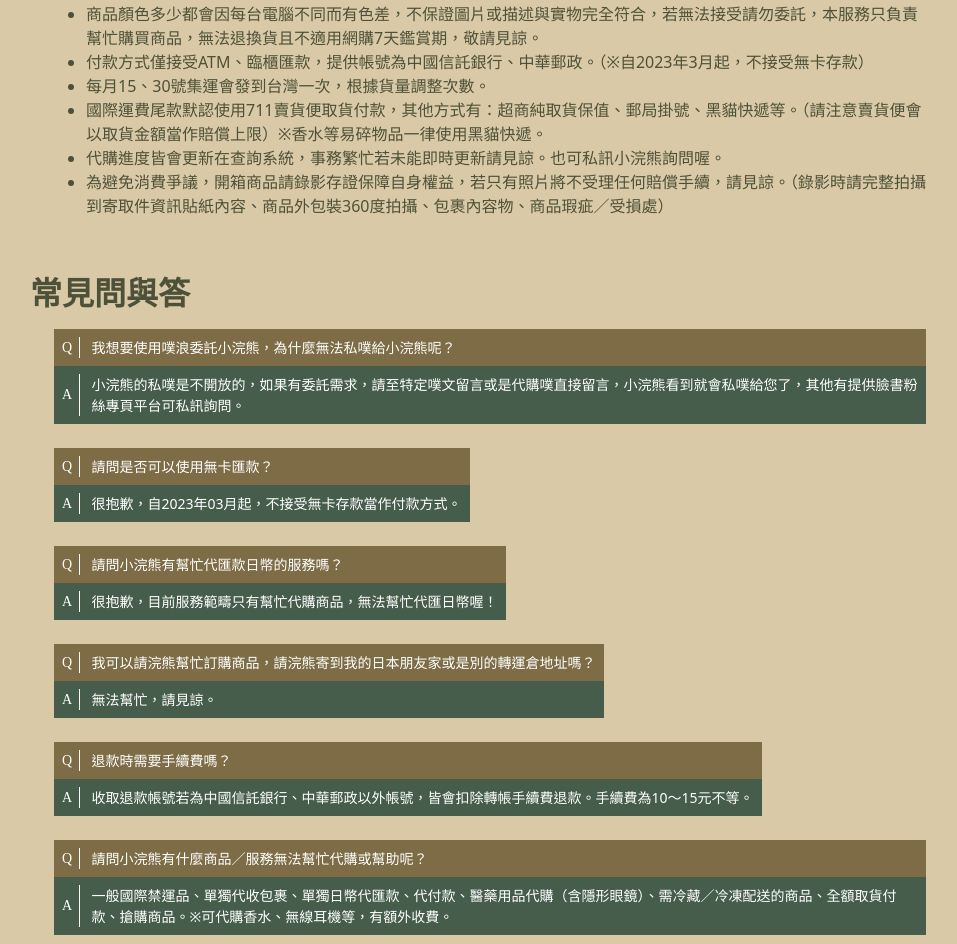
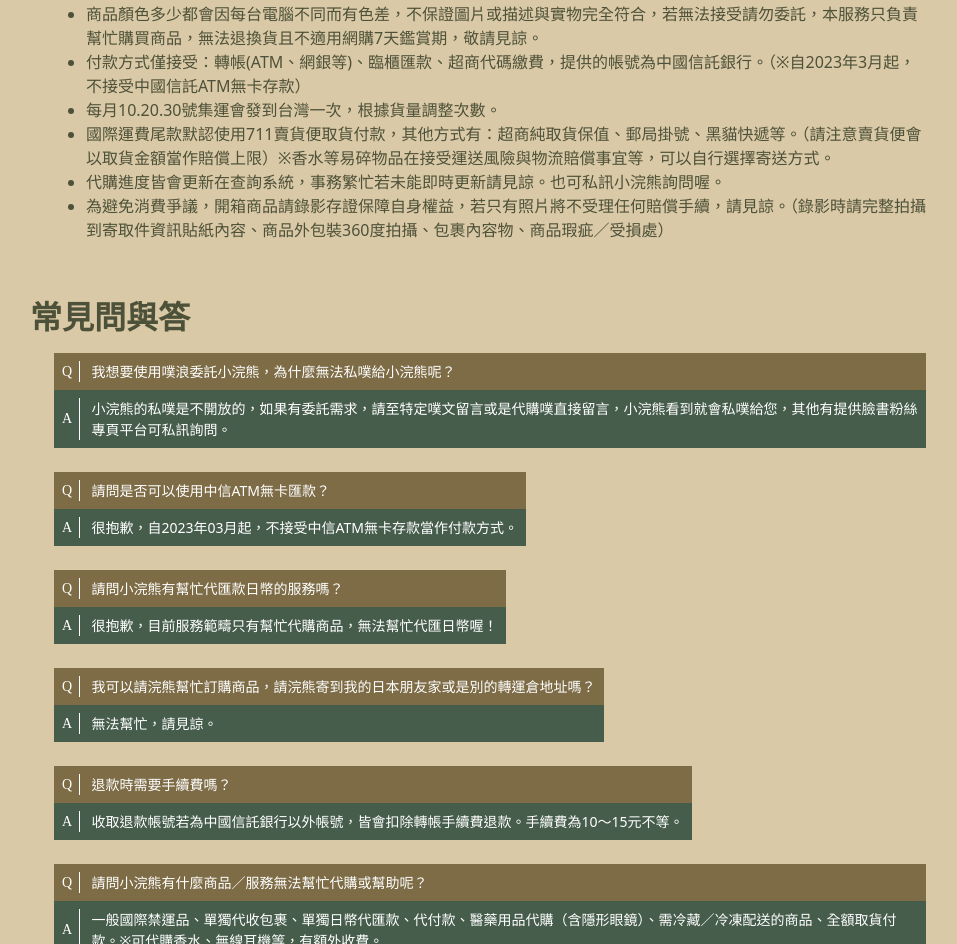
Before and after one commit to raccoonjpdaikou/Shopping-with-raccoon, a React (Create React App) app in the folder frontend/: page / in a window 1280 px wide. Shown: the part 1968-2912 px from the top of the page, without its empty margins (150-1107 px from the left). Built offline with nearby package versions, Linux system fonts and the light colour scheme; no server answers.

Commit message:
no message

```diff
--- a/frontend/src/pages/Front/Estimate.js
+++ b/frontend/src/pages/Front/Estimate.js
@@ -64,7 +64,7 @@ const Estimate = () => {
               <form onSubmit={handleSubmit(sumHandler)}>
                 <div className="estimate-cal-input">
                   <label htmlFor="price" className="form-label">
-                    商品含稅日幣
+                    商品含稅金額(日幣)
                   </label>
                   <input
                     id="price"
@@ -75,7 +75,7 @@ const Estimate = () => {
                 </div>
                 <div className="estimate-cal-input">
                   <label htmlFor="deliveryFee" className="form-label">
-                    境內運費日幣
+                    境內運費(日幣)
                   </label>
                   <input
                     id="deliveryFee"
@@ -99,7 +99,7 @@ const Estimate = () => {
                 </div>
                 <div className="estimate-cal-input">
                   <label htmlFor="serviceFee" className="form-label">
-                    代購服務費
+                    代購服務費(台幣)
                   </label>
                   <input
                     id="serviceFee"
@@ -114,7 +114,7 @@ const Estimate = () => {
                   </button>
                 </div>
 
-                <label className="form-label">預估總金額</label>
+                <label className="form-label">預估總金額(台幣)</label>
                 <input
                   type="text"
                   className="form-control"
--- a/frontend/src/pages/Front/Orders.js
+++ b/frontend/src/pages/Front/Orders.js
@@ -323,19 +323,10 @@ const Orders = () => {
             】
           </p>
           <ul>
-            <li>已匯款：浣熊已確認到匯款</li>
-            <li>已下單：已下單完畢（詳細請確認原開團噗文，會有訂單截圖）</li>
-            <li>
-              入庫、轉／空運狀態請參考【
-              <Link
-                to="https://docs.google.com/spreadsheets/d/156CTsBneZ5QAPuIuLO2Ao0ES3O8FQgBFm3Kk_GHSDrA/edit?usp=sharing"
-                target="_blank"
-                className="link"
-              >
-                到貨行程表
-              </Link>
-              】
-            </li>
+            <li>集運中：表示商品已在集運倉庫</li>
+            <li>空運中/或只顯示空運批次：表示商品正在空運中</li>
+            <li>理貨中/抵台整理：到台理貨中</li>
+            <li>已寄出：商品已寄出</li>
           </ul>
         </div>
         {/* <div className={`order-search ${description && "d-none"}`}>
--- a/frontend/src/slice/faqSlice.js
+++ b/frontend/src/slice/faqSlice.js
@@ -6,11 +6,11 @@ export const faqSlice = createSlice({
     {
       question: "我想要使用噗浪委託小浣熊，為什麼無法私噗給小浣熊呢？",
       answer:
-        "小浣熊的私噗是不開放的，如果有委託需求，請至特定噗文留言或是代購噗直接留言，小浣熊看到就會私噗給您了，其他有提供臉書粉絲專頁平台可私訊詢問。",
+        "小浣熊的私噗是不開放的，如果有委託需求，請至特定噗文留言或是代購噗直接留言，小浣熊看到就會私噗給您，其他有提供臉書粉絲專頁平台可私訊詢問。",
     },
     {
-      question: "請問是否可以使用無卡匯款？",
-      answer: "很抱歉，自2023年03月起，不接受無卡存款當作付款方式。",
+      question: "請問是否可以使用中信ATM無卡匯款？",
+      answer: "很抱歉，自2023年03月起，不接受中信ATM無卡存款當作付款方式。",
     },
     {
       question: "請問小浣熊有幫忙代匯款日幣的服務嗎？",
@@ -24,12 +24,12 @@ export const faqSlice = createSlice({
     {
       question: "退款時需要手續費嗎？",
       answer:
-        "收取退款帳號若為中國信託銀行、中華郵政以外帳號，皆會扣除轉帳手續費退款。手續費為10～15元不等。",
+        "收取退款帳號若為中國信託銀行以外帳號，皆會扣除轉帳手續費退款。手續費為10～15元不等。",
     },
     {
       question: "請問小浣熊有什麼商品／服務無法幫忙代購或幫助呢？",
       answer:
-        "一般國際禁運品、單獨代收包裹、單獨日幣代匯款、代付款、醫藥用品代購（含隱形眼鏡）、需冷藏／冷凍配送的商品、全額取貨付款、搶購商品。※可代購香水、無線耳機等，有額外收費。",
+        "一般國際禁運品、單獨代收包裹、單獨日幣代匯款、代付款、醫藥用品代購（含隱形眼鏡）、需冷藏／冷凍配送的商品、全額取貨付款。※可代購香水、無線耳機等，有額外收費。",
     },
     {
       question: "請問是否有網購七天鑑賞期？",
--- a/frontend/src/slice/navSlice.js
+++ b/frontend/src/slice/navSlice.js
@@ -9,7 +9,6 @@ export const navSlice = createSlice({
   name: "nav",
   initialState: [
     {
-      Title: "費用估計",
       Link: [
         {
           title: "公告區",
@@ -34,7 +33,7 @@ export const navSlice = createSlice({
       ],
       Btn: [
         {
-          title: "費用估計",
+          title: "費用估價",
           path: "estimate",
           icon: <IoCalculator />,
         },
--- a/frontend/src/slice/ruleSlice.js
+++ b/frontend/src/slice/ruleSlice.js
@@ -19,13 +19,13 @@ export const ruleSlice = createSlice({
       text: "商品顏色多少都會因每台電腦不同而有色差，不保證圖片或描述與實物完全符合，若無法接受請勿委託，本服務只負責幫忙購買商品，無法退換貨且不適用網購7天鑑賞期，敬請見諒。",
     },
     {
-      text: "付款方式僅接受ATM、臨櫃匯款，提供帳號為中國信託銀行、中華郵政。（※自2023年3月起，不接受無卡存款）",
+      text: "付款方式僅接受：轉帳(ATM、網銀等)、臨櫃匯款、超商代碼繳費，提供的帳號為中國信託銀行。（※自2023年3月起，不接受中國信託ATM無卡存款）",
     },
     {
-      text: "每月15、30號集運會發到台灣一次，根據貨量調整次數。",
+      text: "每月10.20.30號集運會發到台灣一次，根據貨量調整次數。",
     },
     {
-      text: " 國際運費尾款默認使用711賣貨便取貨付款，其他方式有：超商純取貨保值、郵局掛號、黑貓快遞等。（請注意賣貨便會以取貨金額當作賠償上限）※香水等易碎物品一律使用黑貓快遞。",
+      text: " 國際運費尾款默認使用711賣貨便取貨付款，其他方式有：超商純取貨保值、郵局掛號、黑貓快遞等。（請注意賣貨便會以取貨金額當作賠償上限）※香水等易碎物品在接受運送風險與物流賠償事宜等，可以自行選擇寄送方式。",
     },
     {
       text: "代購進度皆會更新在查詢系統，事務繁忙若未能即時更新請見諒。也可私訊小浣熊詢問喔。",
```
